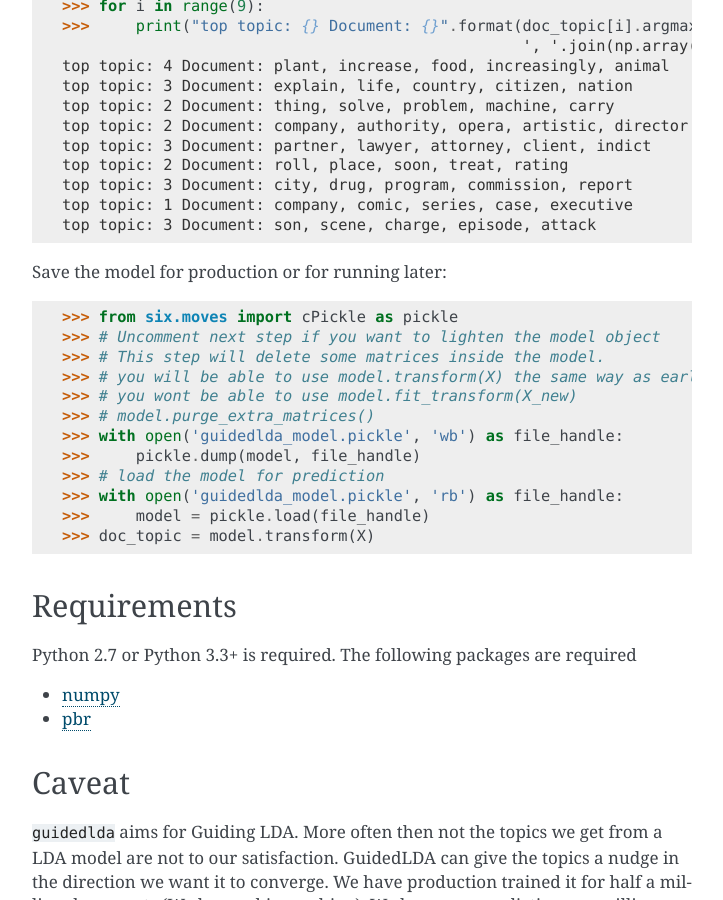
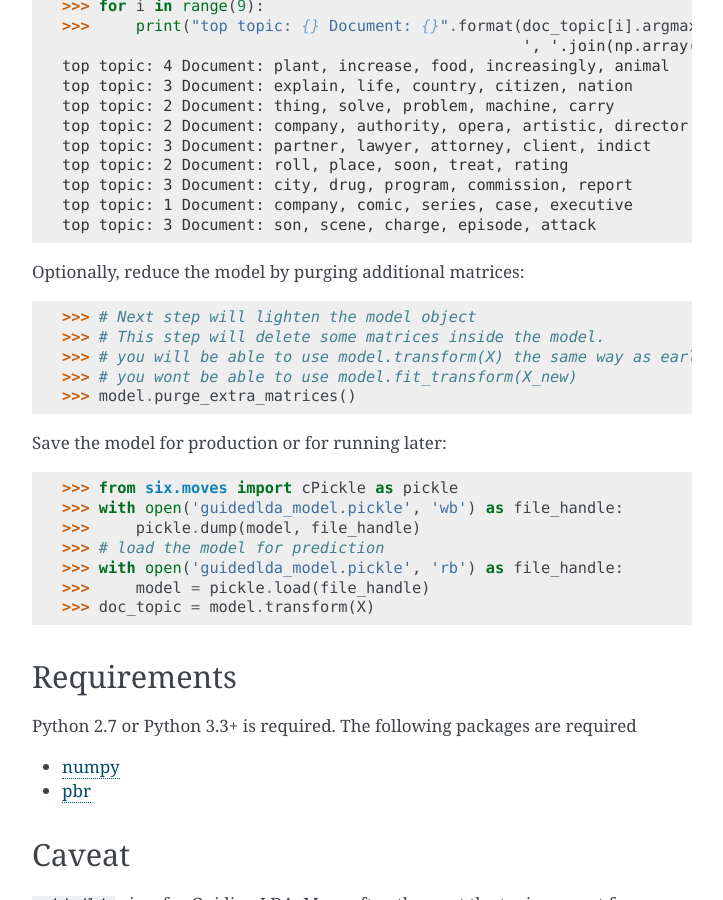
Before and after one commit to vi3k6i5/GuidedLDA, a Sphinx documentation site: the page built from docs/index.rst, in a window 1280 px wide and 900 px high, scrolled down 2681 px. Shown: the whole window, without its empty margins (388-1111 px from the left). Built offline with Sphinx 7.4.7, drawn with Linux system fonts in a browser that asks for light colours.

Commit message:
improved docs for purging addtional matrices

```diff
--- a/docs/index.rst
+++ b/docs/index.rst
@@ -155,16 +155,21 @@ The document-topic distributions should be retrived as: ``doc_topic = model.tran
     top topic: 1 Document: company, comic, series, case, executive
     top topic: 3 Document: son, scene, charge, episode, attack
 
+Optionally, reduce the model by purging additional matrices:
+
+.. code-block:: python
+
+    >>> # Next step will lighten the model object
+    >>> # This step will delete some matrices inside the model.
+    >>> # you will be able to use model.transform(X) the same way as earlier.
+    >>> # you wont be able to use model.fit_transform(X_new)
+    >>> model.purge_extra_matrices()
+
 Save the model for production or for running later:
 
 .. code-block:: python
 
     >>> from six.moves import cPickle as pickle
-    >>> # Uncomment next step if you want to lighten the model object
-    >>> # This step will delete some matrices inside the model.
-    >>> # you will be able to use model.transform(X) the same way as earlier.
-    >>> # you wont be able to use model.fit_transform(X_new)
-    >>> # model.purge_extra_matrices()
     >>> with open('guidedlda_model.pickle', 'wb') as file_handle:
     >>>     pickle.dump(model, file_handle)
     >>> # load the model for prediction
```
Also changed, not shown: README.rst (+10 -5 lines).
